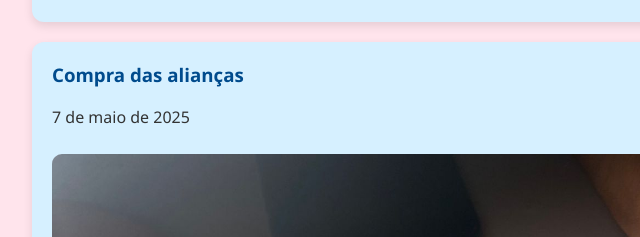
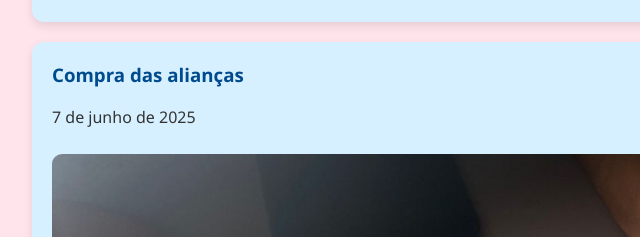
Before and after one commit to GustavoHaguiar/Memorias-com-a-niih, a plain HTML site: page index.html in a window 1280 px wide. Shown: the part 5938-6175 px from the top of the page, 258-898 px from the left. Drawn offline with Linux system fonts and the light colour scheme.

Commit message:
correção de bugs na v1.0.1

```diff
--- a/index.html
+++ b/index.html
@@ -63,7 +63,7 @@
 
       <div class="event">
         <h3>Compra das alianças</h3>
-        <p>7 de maio de 2025</p>
+        <p>7 de junho de 2025</p>
         <img src="img/alianca.jpg" alt="Quando fui buscar as alianças">
       </div>
 
```
